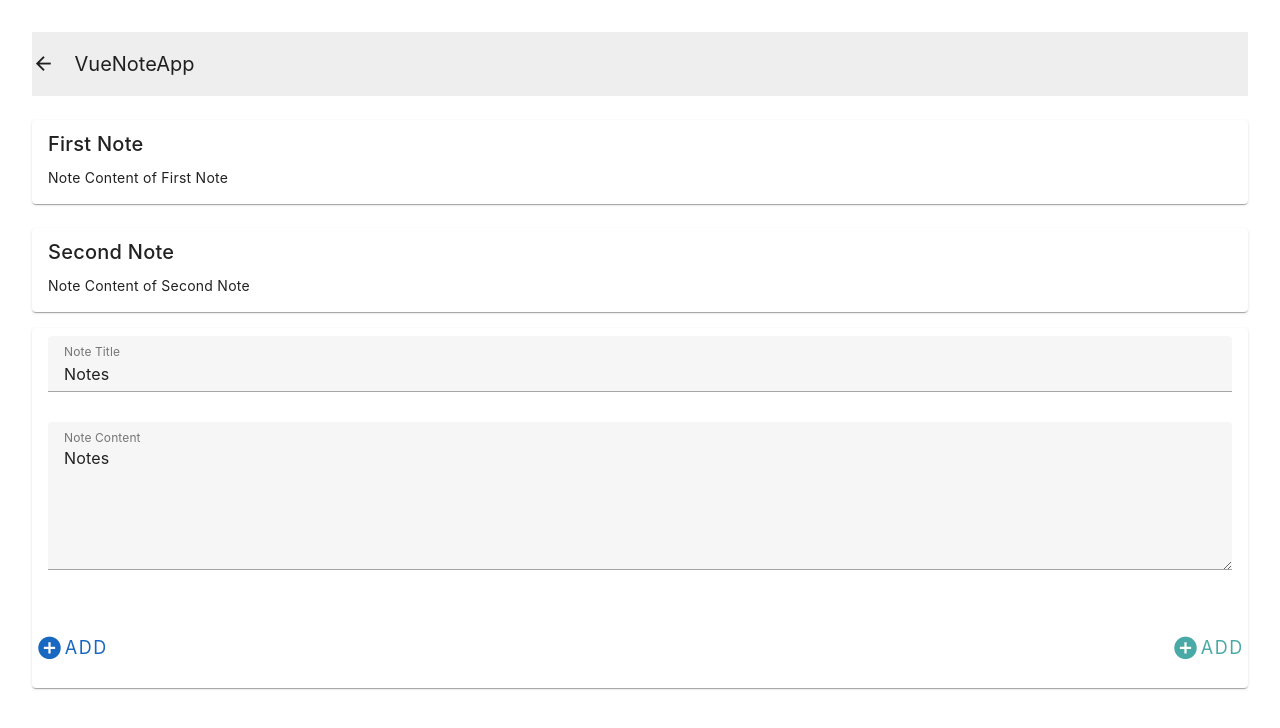
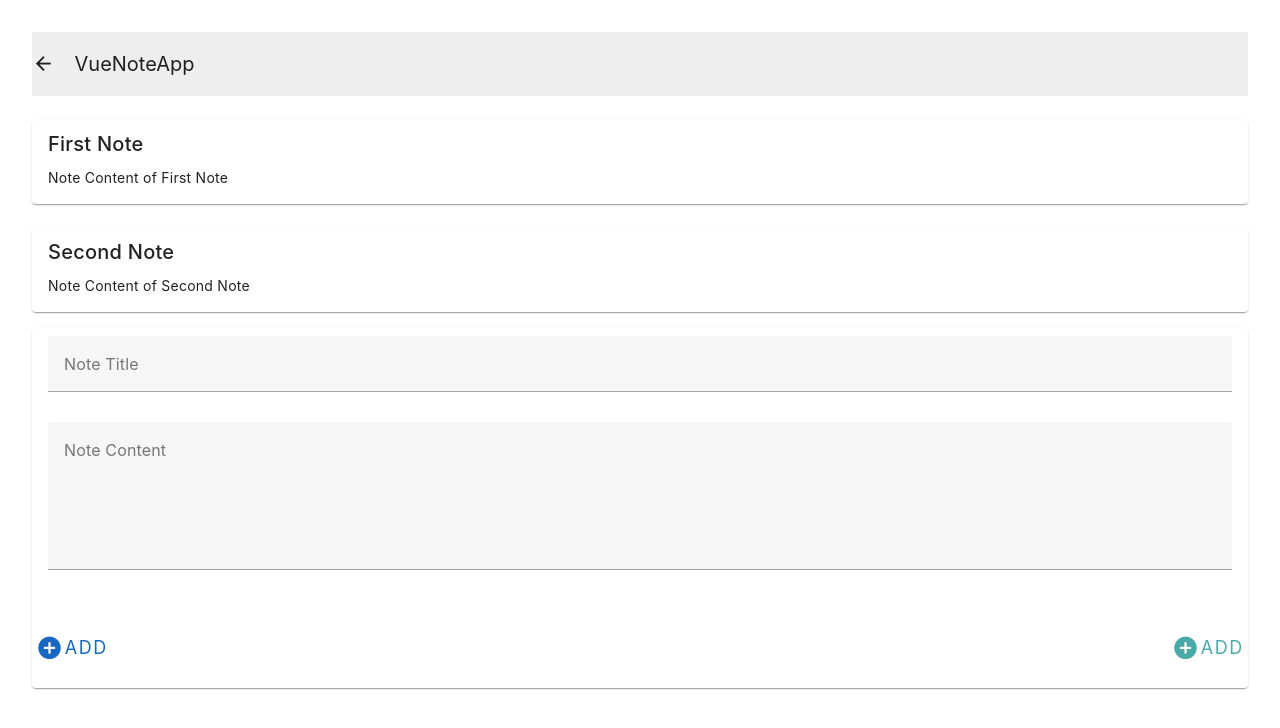
Before and after one commit to hans-naert/vue-note-app, a Vue app: page / in a window 1280 px wide. Shown: the top 728 px of the page. Built offline with nearby package versions, Linux system fonts and the light colour scheme.

Commit message:
Add notes to pages array

```diff
--- a/src/App.vue
+++ b/src/App.vue
@@ -5,9 +5,9 @@ import { ref } from 'vue'
 let pages=ref([{title: 'First Note', content: 'Note Content of First Note'},{title: 'Second Note', content: 'Note Content of Second Note'}])
 
 
-function newNote(){
-    console.log('newNote');
-    pages.value.push({title: 'New Note', content: 'Note Content of New Note'});
+function newNote(note){
+    console.log(`newNote ${JSON.stringify(note)}`);
+    pages.value.push(note);
 }
 
 function saveNote(){
--- a/src/components/Notes.vue
+++ b/src/components/Notes.vue
@@ -1,14 +1,15 @@
 <script setup>
 import { ref } from 'vue'
-let name = ref('Notes');
+let noteTitle = ref('');
+let noteContent = ref('');
 
 const props = defineProps({ 'pages': [], index: 0 });
 const emit = defineEmits(['new-note']);
 
 
 function newNote(event) {
-    console.log(event.target.tagName)
-    emit('new-note')
+    console.log(event.target.tagName,noteTitle.value,noteContent.value)
+    emit('new-note',{title:noteTitle.value,content:noteContent.value})
 }
 
 </script>
@@ -21,13 +22,13 @@ function newNote(event) {
 
     <v-card class="mt-4">
         <v-card-title>
-            <v-text-field v-model="name" label="Note Title" outlined></v-text-field>
+            <v-text-field v-model="noteTitle" label="Note Title" outlined></v-text-field>
         </v-card-title>
         <v-card-text>
-            <v-textarea v-model="name" label="Note Content" outlined></v-textarea>
+            <v-textarea v-model="noteContent" label="Note Content" outlined></v-textarea>
         </v-card-text>
         <v-card-actions>
-            <v-btn  icon color="primary" size="x-large" @click="$emit('new-note')">
+            <v-btn  icon color="primary" size="x-large" @click="$emit('new-note',{title:noteTitle,content:noteContent})">
                 <v-icon icon="mdi-plus-circle"></v-icon>
                 Add
             </v-btn>
```
